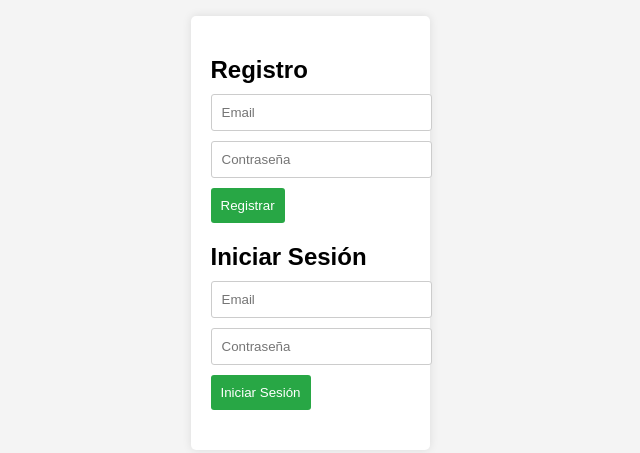
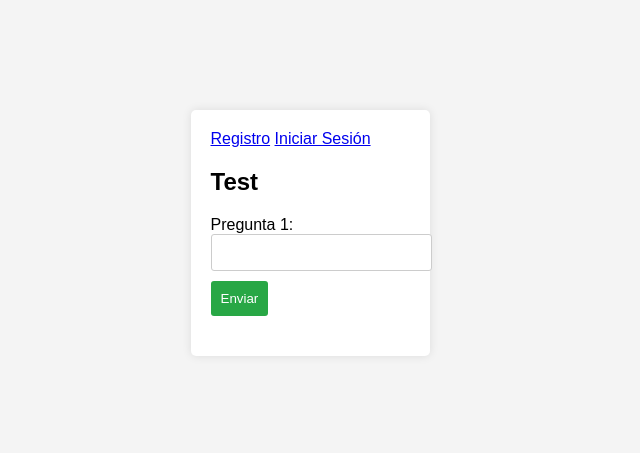
Before and after one commit to azafato/Quiquerrencio-my-love, a plain HTML site: page test.html in a window 1280 px wide. Shown: the part 167-620 px from the top of the page, without its empty margins (330-970 px from the left). Drawn offline with Linux system fonts and the light colour scheme.

Commit message:
Update test.html

```diff
--- a/test.html
+++ b/test.html
@@ -3,26 +3,25 @@
 <head>
     <meta charset="UTF-8">
     <meta name="viewport" content="width=device-width, initial-scale=1.0">
-    <title>Registro e Inicio de Sesión</title>
+    <title>Test</title>
     <link rel="stylesheet" href="styles.css">
 </head>
 <body>
     <div class="container">
-        <form id="registerForm" class="form">
-            <h2>Registro</h2>
-            <input type="email" id="registerEmail" placeholder="Email" required>
-            <input type="password" id="registerPassword" placeholder="Contraseña" required>
-            <button type="submit">Registrar</button>
+        <nav>
+            <a href="index.html">Registro</a>
+            <a href="login.html">Iniciar Sesión</a>
+        </nav>
+        <h2>Test</h2>
+        <form id="testForm" class="form">
+            <div class="question">
+                <label for="question1">Pregunta 1:</label>
+                <input type="text" id="question1" required>
+            </div>
+            <button type="submit">Enviar</button>
         </form>
-
-        <form id="loginForm" class="form">
-            <h2>Iniciar Sesión</h2>
-            <input type="email" id="loginEmail" placeholder="Email" required>
-            <input type="password" id="loginPassword" placeholder="Contraseña" required>
-            <button type="submit">Iniciar Sesión</button>
-        </form>
+        <div id="result"></div>
     </div>
-
     <script src="scripts.js"></script>
 </body>
 </html>
```
